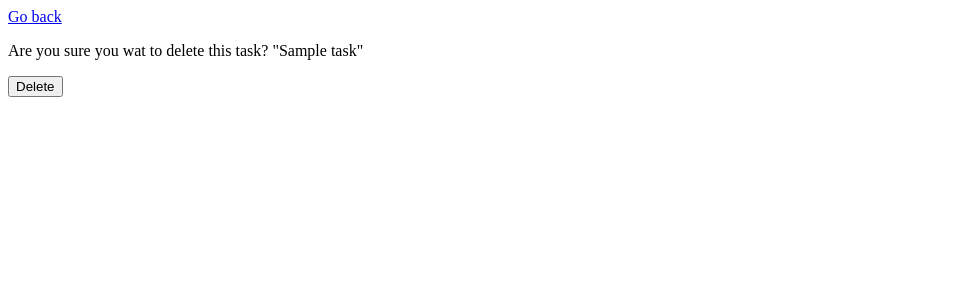
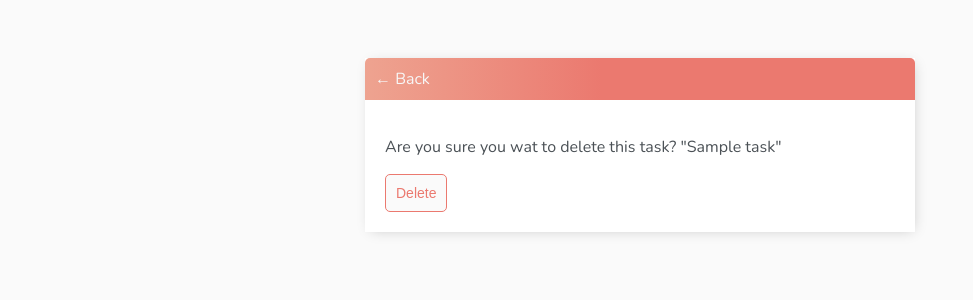
Before and after one commit to guo543/todo-list, a Django app: page /task-delete/1/ in a window 1280 px wide. Shown: the top 300 px of the page, without its empty margins (0-973 px from the left). Run offline with Django 4.2, Linux system fonts and the light colour scheme; a user stored in the database is signed in; tables that the repository leaves empty hold one stand-in row (values such as "Sample post").

Commit message:
add styling

```diff
--- a/base/templates/base/actual_reset_password.html
+++ b/base/templates/base/actual_reset_password.html
@@ -1,3 +1,6 @@
+{% extends 'base/main.html' %}
+{% block content %}
+
 <h1>Reset your password here</h1>
 
 <form method="POST" action="">
@@ -5,3 +8,5 @@
     {{ form.as_p }}
     <input type="submit" value="Continue" />
 </form>
+
+{% endblock content %}
--- /dev/null
+++ b/base/templates/base/main.html
@@ -0,0 +1,148 @@
+<!DOCTYPE html>
+
+<html>
+    <head>
+        <meta charset="utf-8">
+        <meta http-equiv="X-UA-Compatible" content="IE=edge">
+        <title>To Do Items</title>
+        <meta name="description" content="">
+        <meta name="viewport" content="width=device-width, initial-scale=1">
+        <link rel="stylesheet" href="">
+
+        <link rel="preconnect" href="https://fonts.googleapis.com">
+        <link rel="preconnect" href="https://fonts.gstatic.com" crossorigin>
+        <link href="https://fonts.googleapis.com/css2?family=Nunito:wght@200&family=Raleway:wght@200&display=swap" rel="stylesheet">
+
+        <style>
+            body {
+                background-color: #FAFAFA;
+                font-family: 'Nunito', sans-serif;
+                padding-top: 50px;
+            }
+
+            h1, h2, h3, h4, h5, h6 {
+                font-family: 'Raleway', sans-serif;
+            }
+
+            a, p {
+                color: #4b5156
+            }
+
+            .container {
+                max-width: 550px;
+                margin: auto;
+                background-color: #FFF;
+                -webkit-box-shadow: 2px 2px 13px -4px rgba(0, 0, 0, 0.21);
+                box-shadow: 2px 2px 13px -4px rgba(0, 0, 0, 0.21);
+            }
+
+            .header-bar {
+                display: flex;
+                justify-content: space-between;
+                color: #fff;
+                padding: 10px;
+                border-radius: 5px 5px 0 0;
+                background: linear-gradient(90deg, #EEA390 0%, #EB796F 43%, #EB796F 100%)
+            }
+
+            .header-bar a {
+                color: rgb(247, 247, 247);
+                text-decoration: none;
+            }
+
+            .task-wrapper {
+                display: flex;
+                align-items: center;
+                justify-content: space-between;
+                padding: 20px;
+                background-color: #fff;
+                border-top: 1px solid rgb(226, 226, 226);
+            }
+
+            .task-title {
+                display: flex;
+            }
+
+            .task-title a {
+                text-decoration: none;
+                color: #4b5156;
+                margin-left: 10px;
+            }
+
+            .task-complete-icon {
+                height: 20px;
+                width: 20px;
+                background-color: rgb(105, 192, 105);
+                border-radius: 50%;
+            }
+
+            .task-incomplete-icon {
+                height: 20px;
+                width: 20px;
+                background-color: rgb(218, 218, 218);
+                border-radius: 50%;
+            }
+
+            .delete-link {
+                text-decoration: none;
+                font-weight: 900;
+                color: #cf4949;
+                font-size: 22px;
+                line-height: 0;
+            }
+
+            #search-add-wrapper {
+                display: flex;
+                justify-content: space-between;
+                align-items: center;
+                padding: 10px;
+            }
+
+            #add-link {
+                color: #EB796F;
+                text-decoration: none;
+                font-size: 42px;
+                text-shadow: 1px 1px #81413b;
+            }
+
+            input[type=text],
+            input[type=password],
+            input[type=email],
+            textarea {
+                border: 1px solid #EB796F;
+                border-radius: 5px;
+                padding: 10px;
+                width: 90%;
+            }
+
+            label {
+                padding-top: 10px !important;
+                display: block;
+            }
+
+            .button {
+                border: 1px solid #EB796F;
+                background-color: #FAFAFA;
+                color: #EB796F;
+                padding: 10px;
+                font-size: 14px;
+                border-radius: 5px;
+                cursor: pointer;
+                text-decoration: none;
+            }
+
+            .card-body {
+                padding: 20px;
+            }
+        </style>
+    </head>
+    <body>
+
+        <div class="container">
+            {% block content %}
+
+            {% endblock content %}
+        </div>
+
+    </body>
+</html>
--- a/base/templates/base/reset-password-success.html
+++ b/base/templates/base/reset-password-success.html
@@ -1,2 +1,7 @@
+{% extends 'base/main.html' %}
+{% block content %}
+
 <p>You password is successfully reset</p>
 <a href="{% url 'login' %}">Login</a>
+
+{% endblock content %}
--- a/base/templates/base/task_confirm_delete.html
+++ b/base/templates/base/task_confirm_delete.html
@@ -1,6 +1,18 @@
-<a href="{% url 'tasks' %}">Go back</a>
+{% extends 'base/main.html' %}
+{% block content %}
+
+<div class="header-bar">
+    <a href="{% url 'tasks' %}">&#8592; Back</a>
+</div>
+
+<div class="card-body">
+
 <form method="POST">
     {% csrf_token %}
     <p>Are you sure you wat to delete this task? "{{ task }}"</p>
-    <input type="submit" value="Delete" />
+    <input class="button" type="submit" value="Delete" />
 </form>
+
+</div>
+
+{% endblock content %}
--- a/base/views.py
+++ b/base/views.py
@@ -66,7 +66,7 @@ class RegisterPage(FormView):
             [to_email],
             fail_silently=False,
         )
-        return HttpResponse(f'An email was just sent to {to_email}, please check you email inbox to activate your account')
+        return render(self.request, 'base/email_sent.html', {message: f'An email was just sent to {to_email}, please check you email inbox to activate your account'})
 
     def get(self, *args, **kwargs):
         if self.request.user.is_authenticated:
@@ -122,7 +122,7 @@ class ResetPasswordView(FormView):
             fail_silently=False,
         )
 
-        return HttpResponse(f'An email with the password reset link was just sent to {to_email} if there is an account associated with that email address, please check you email inbox to reset your password')
+        return render(self.request, 'base/email_sent.html', {message: f'An email with the password reset link was just sent to {to_email} if there is an account associated with that email address, please check you email inbox to reset your password'})
 
 class ActualResetPasswordForm(UserCreationForm):
 
@@ -163,7 +163,7 @@ class TaskList(LoginRequiredMixin, ListView):
     def get_context_data(self, **kwargs: Any) -> Dict[str, Any]:
         context = super().get_context_data(**kwargs)
         context['tasks'] = context['tasks'].filter(user=self.request.user)
-        context['count'] = context['tasks'].filter(complete=False)
+        context['count'] = context['tasks'].filter(complete=False).count()
 
         search_input = self.request.GET.get('search-area') or ''
         if search_input:
--- /dev/null
+++ b/query.sql
@@ -0,0 +1 @@
+DELETE FROM user_customuser WHERE username='guo543';
```
Also changed, not shown: base/templates/base/confirmation_success.html (+12 -0 lines), base/templates/base/email_sent.html (added, +12 -0 lines), base/templates/base/login.html (+10 -1 lines), base/templates/base/register.html (+18 -2 lines), base/templates/base/reset_password.html (+12 -2 lines), base/templates/base/task_form.html (+13 -3 lines), base/templates/base/task_list.html (+43 -9 lines).
